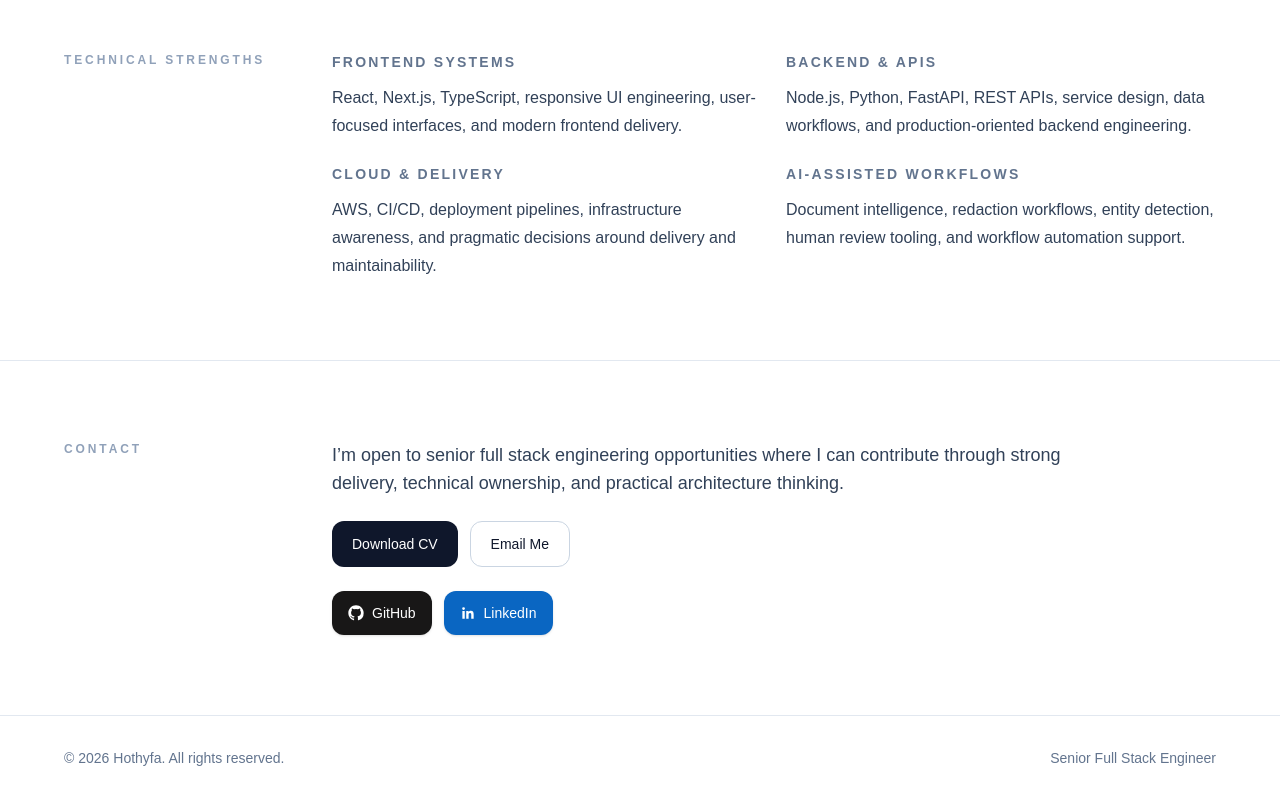
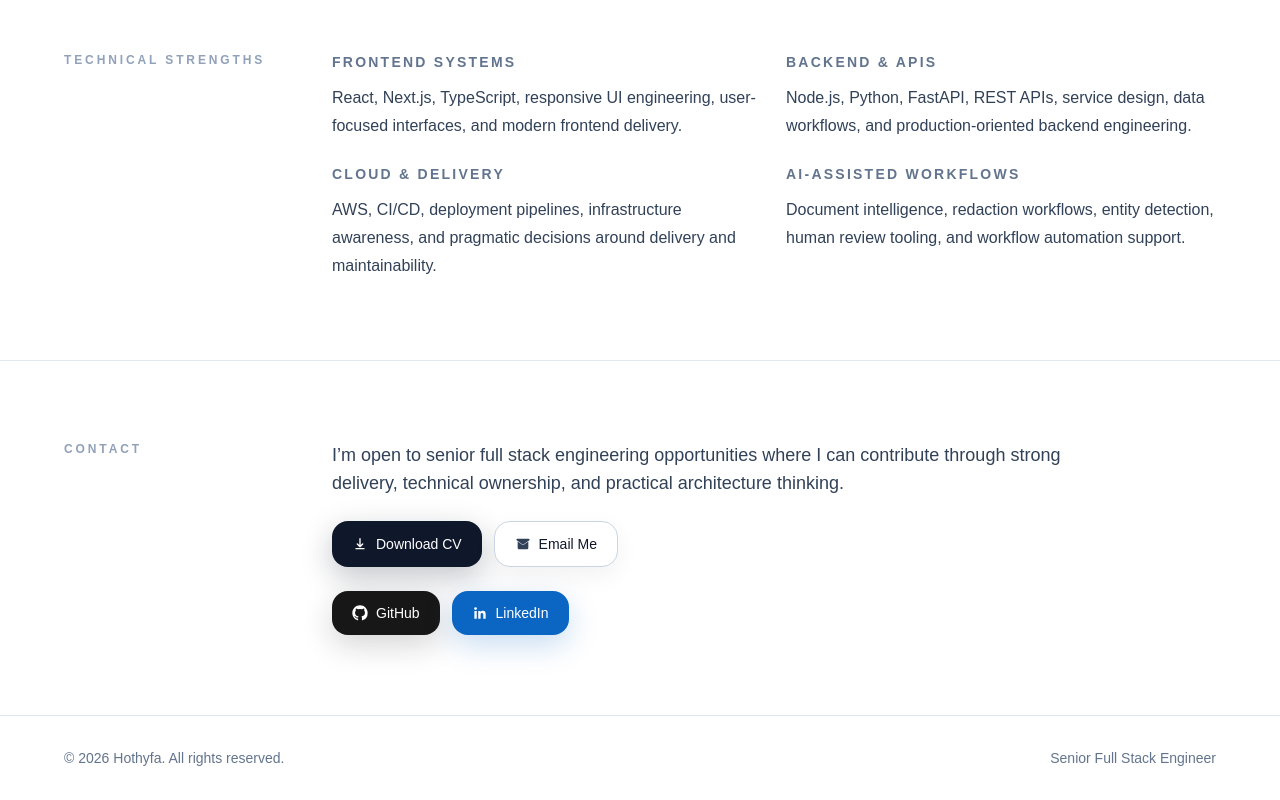
Before and after one commit to Elbeera/hothyfa-cv, a Next.js app: page / in a window 1280 px wide. Shown: the part 3863-4663 px from the top of the page. Built offline with nearby package versions, Linux system fonts and the light colour scheme.

Commit message:
Add premium CTA buttons with icons and animation

```diff
--- a/src/app/page.tsx
+++ b/src/app/page.tsx
@@ -369,21 +369,45 @@ export default function Home() {
 
           {/* Actions */}
           <div className="flex flex-col gap-3 sm:flex-row sm:flex-wrap">
+
+  {/* Download CV */}
   <a
     href="/cv.pdf"
     target="_blank"
     rel="noreferrer"
-              className="inline-flex items-center justify-center rounded-xl bg-slate-900 px-5 py-3 text-sm font-medium !text-white transition hover:opacity-90"
+    className="group inline-flex items-center justify-center gap-2 rounded-2xl bg-slate-900 px-5 py-3 text-sm font-medium !text-white shadow-[0_10px_30px_rgba(15,23,42,0.25)] transition-all duration-300 hover:-translate-y-1 hover:bg-black hover:shadow-[0_16px_40px_rgba(15,23,42,0.35)] active:translate-y-0 active:scale-[0.98]"
   >
+    <svg
+      viewBox="0 0 24 24"
+      fill="currentColor"
+      className="h-4 w-4 text-white transition-transform duration-300 group-hover:-translate-y-0.5 group-hover:scale-110"
+    >
+      <path d="M12 3a1 1 0 0 1 1 1v9.59l2.3-2.3a1 1 0 1 1 1.4 1.42l-4 4a1 1 0 0 1-1.4 0l-4-4a1 1 0 1 1 1.4-1.42L11 13.59V4a1 1 0 0 1 1-1ZM5 19a1 1 0 0 1 1-1h12a1 1 0 1 1 0 2H6a1 1 0 0 1-1-1Z" />
+    </svg>
+
+    <span className="transition-transform duration-300 group-hover:translate-x-0.5">
       Download CV
+    </span>
   </a>
 
+  {/* Email Me */}
   <a
     href="mailto:h.s.elbeera@gmail.com"
-              className="inline-flex items-center justify-center rounded-xl border border-slate-300 px-5 py-3 text-sm font-medium text-slate-900 transition hover:border-slate-900 hover:bg-slate-50"
+    className="group inline-flex items-center justify-center gap-2 rounded-2xl border border-slate-300 bg-white px-5 py-3 text-sm font-medium text-slate-900 shadow-[0_8px_25px_rgba(0,0,0,0.06)] transition-all duration-300 hover:-translate-y-1 hover:border-slate-900 hover:shadow-[0_14px_35px_rgba(0,0,0,0.12)] active:translate-y-0 active:scale-[0.98]"
   >
+    <svg
+      viewBox="0 0 24 24"
+      fill="currentColor"
+      className="h-4 w-4 text-slate-700 transition-transform duration-300 group-hover:-translate-y-0.5 group-hover:scale-110"
+    >
+      <path d="M4 4h16a2 2 0 0 1 2 2v.01L12 13 2 6.01V6a2 2 0 0 1 2-2Zm0 4.24 7.4 5.18a1 1 0 0 0 1.2 0L20 8.24V18a2 2 0 0 1-2 2H6a2 2 0 0 1-2-2V8.24Z" />
+    </svg>
+
+    <span className="transition-transform duration-300 group-hover:translate-x-0.5">
       Email Me
+    </span>
   </a>
+
 </div>
 
           {/* Links */}
@@ -392,34 +416,44 @@ export default function Home() {
     href="https://github.com/Elbeera"
     target="_blank"
     rel="noreferrer"
-              className="inline-flex items-center justify-center gap-2 rounded-xl bg-[#181717] px-4 py-3 text-sm font-medium !text-white shadow-sm transition hover:bg-black hover:shadow-md active:scale-[0.98]"
+    className="group inline-flex items-center justify-center gap-2 rounded-2xl bg-[#181717] px-5 py-3 text-sm font-medium text-white shadow-[0_10px_30px_rgba(24,23,23,0.18)] transition-all duration-300 hover:-translate-y-1 hover:bg-black hover:shadow-[0_16px_40px_rgba(24,23,23,0.32)]"
   >
+    <span className="relative">
+      <span className="absolute inset-0 rounded-full bg-white/10 blur-md opacity-0 transition-opacity duration-300 group-hover:opacity-100" />
       <svg
         aria-hidden="true"
         viewBox="0 0 24 24"
         fill="currentColor"
-  className="h-4 w-4 text-white"
+        className="relative h-4 w-4 text-white transition-transform duration-300 group-hover:-translate-y-0.5 group-hover:scale-110"
       >
         <path d="M12 .5C5.65.5.5 5.65.5 12c0 5.08 3.29 9.39 7.86 10.91.58.11.79-.25.79-.56 0-.28-.01-1.2-.02-2.17-3.2.7-3.88-1.36-3.88-1.36-.52-1.34-1.28-1.69-1.28-1.69-1.05-.72.08-.71.08-.71 1.16.08 1.77 1.2 1.77 1.2 1.03 1.76 2.69 1.25 3.35.96.1-.75.4-1.25.72-1.54-2.56-.29-5.26-1.28-5.26-5.7 0-1.26.45-2.28 1.19-3.08-.12-.29-.52-1.46.11-3.05 0 0 .97-.31 3.19 1.18a11.1 11.1 0 0 1 5.81 0c2.21-1.49 3.18-1.18 3.18-1.18.64 1.59.24 2.76.12 3.05.74.8 1.19 1.82 1.19 3.08 0 4.43-2.71 5.4-5.29 5.69.41.36.78 1.08.78 2.18 0 1.58-.01 2.85-.01 3.24 0 .31.21.68.8.56A11.51 11.51 0 0 0 23.5 12C23.5 5.65 18.35.5 12 .5Z" />
       </svg>
+    </span>
+    <span className="text-white transition-transform duration-300 group-hover:translate-x-0.5">
       GitHub
+    </span>
   </a>
 
   <a
     href="https://www.linkedin.com/in/hothyfa-elbeera/"
     target="_blank"
     rel="noreferrer"
-              className="inline-flex items-center justify-center gap-2 rounded-xl bg-[#0A66C2] px-4 py-3 text-sm font-medium !text-white shadow-sm transition hover:bg-[#004182] hover:shadow-md"
+    className="group inline-flex items-center justify-center gap-2 rounded-2xl bg-[#0A66C2] px-5 py-3 text-sm font-medium text-white shadow-[0_10px_30px_rgba(10,102,194,0.22)] transition-all duration-300 hover:-translate-y-1 hover:bg-[#004182] hover:shadow-[0_16px_40px_rgba(10,102,194,0.34)]"
   >
+    <span className="relative">
+      <span className="absolute inset-0 rounded-full bg-white/15 blur-md opacity-0 transition-opacity duration-300 group-hover:opacity-100" />
       <svg
         aria-hidden="true"
         viewBox="0 0 24 24"
         fill="currentColor"
-  className="h-4 w-4 text-white"
+        className="relative h-4 w-4 text-white transition-transform duration-300 group-hover:-translate-y-0.5 group-hover:scale-110"
       >
         <path d="M20.45 20.45h-3.56v-5.57c0-1.33-.03-3.03-1.85-3.03-1.85 0-2.13 1.45-2.13 2.94v5.66H9.35V9h3.42v1.56h.05c.48-.9 1.64-1.85 3.38-1.85 3.62 0 4.29 2.38 4.29 5.48v6.26ZM5.34 7.43a2.07 2.07 0 1 1 0-4.14 2.07 2.07 0 0 1 0 4.14ZM7.12 20.45H3.56V9h3.56v11.45Z" />
       </svg>
+    </span>
+    <span className="text-white transition-transform duration-300 group-hover:translate-x-0.5">
       LinkedIn
+    </span>
   </a>
 </div>
 
```
Lines whose indentation alone changed are shown as unchanged.
